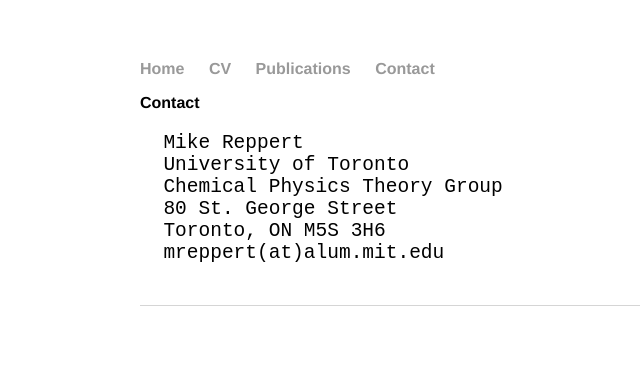
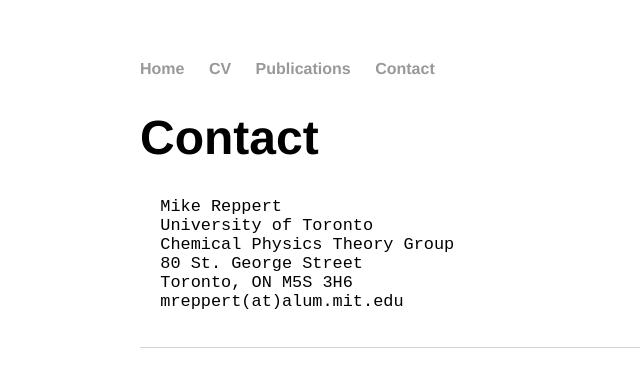
Before and after one commit to mreppert/mreppert.github.io, a Jekyll site: the page built from contact/index.html, in a window 1280 px wide. Shown: the top 387 px of the page, without its empty margins (52-692 px from the left). Built offline with Jekyll 4.4.1, drawn with Linux system fonts in a browser that asks for light colours.

Commit message:
Update index.html

```diff
--- a/contact/index.html
+++ b/contact/index.html
@@ -6,8 +6,8 @@ title: Reppert Research Group
 <html>
 
 <body>
-  <h1 style="font-size:100%;">Contact</h1>
-  <pre style="font-size:150%;">
+  <h1>Contact</h1>
+  <pre style="font-size:130%;">
   Mike Reppert
   University of Toronto
   Chemical Physics Theory Group
```
